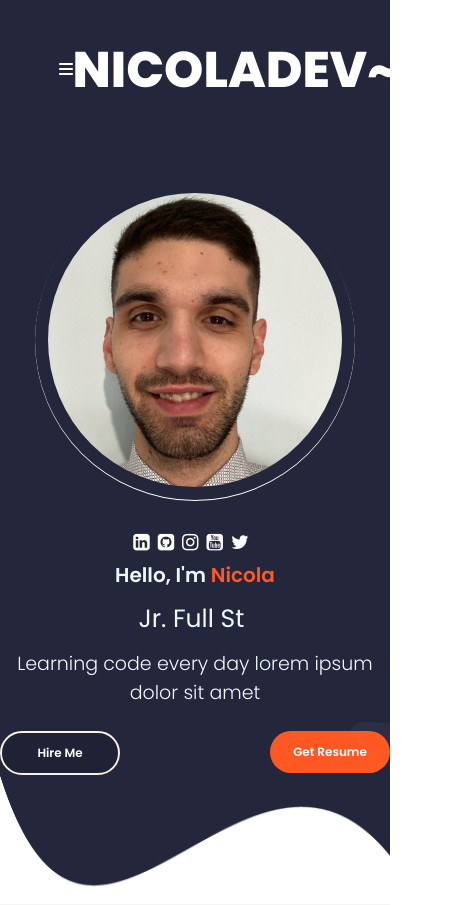
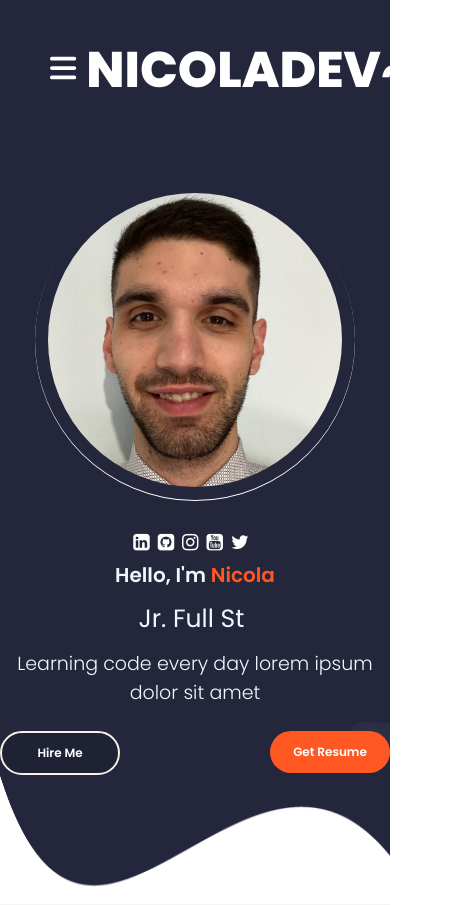
Before and after one commit to nicolacaddeo/portfolio-pro, a React (Create React App) app in the folder client/: page / in a window 390 px wide. Shown: the whole page, 449 px wide, since content can reach past the window. Built offline with nearby package versions, Linux system fonts and the light colour scheme; a web font is replaced by a local one.

Commit message:
header responsiveness

```diff
--- a/client/src/PortofolioContainer/Home/Header/Header.css
+++ b/client/src/PortofolioContainer/Home/Header/Header.css
@@ -19,3 +19,85 @@
     font-family: "Poppins ExtraBold";
     color: var(--white);
 }
+
+.header-options{
+    display: flex;
+    align-items: center;
+}
+
+.header-option{
+    font-size: 16px;
+    cursor: pointer;
+    font-weight: 600;
+}
+
+.header-hamburger{
+    display: none;
+    color: var(--white);
+}
+
+.header-option-seperator{
+    margin: 0 50px 0 0;
+    color: var(--white);
+}
+
+.selected-header-option{
+    color: #ff5823;
+}
+
+@media only screen and (max-width: 1110px) {
+    .header-parent{
+        width: 80%;
+    }
+}
+
+@media only screen and (max-width: 970px) {
+    .header-hamburger{
+        display: block;
+    }
+
+    .header-parent{
+        width: 100%;
+        padding: 0 40px;
+        position: relative;
+    }
+
+    .header-options{
+        display: flex;
+        flex-direction: column;
+        position: absolute;
+        left: -100%;
+        top: 0px;
+        height: 100vh;
+        width: 100%;
+        justify-content: space-around;
+        background-color: #1f2235;
+        z-index: 1000;
+        opacity: 0.8;
+        transition: all 0.8s ease-out;
+    }
+
+    .header-option-seperator{
+        margin: 0;
+    }
+
+    .selected-header-option{
+        color: var(--white);
+    }
+
+    .header-option{
+        color: var(--white);
+    }
+
+    .header-hamburger-bars{
+        font-size: 30px;
+        cursor: pointer;
+        margin: 0px 10px;
+        color: var(--white);
+    }
+
+    .show-hamburger-options{
+        left: 0;
+        opacity: 1;
+    }
+}
--- a/client/src/PortofolioContainer/Home/Header/Header.js
+++ b/client/src/PortofolioContainer/Home/Header/Header.js
@@ -35,7 +35,7 @@
 
   const getHeaderOptionsClass = (index) => {
     let classes = "header-option";
-    if (index < TOTAL_SCREENS.length - 1) classes += "header-option-separetor";
+    if (index < TOTAL_SCREENS.length - 1) classes += "header-option-seperetor";
 
     if (selectedScreen === index) classes += "selected-header-option";
     return;
```
